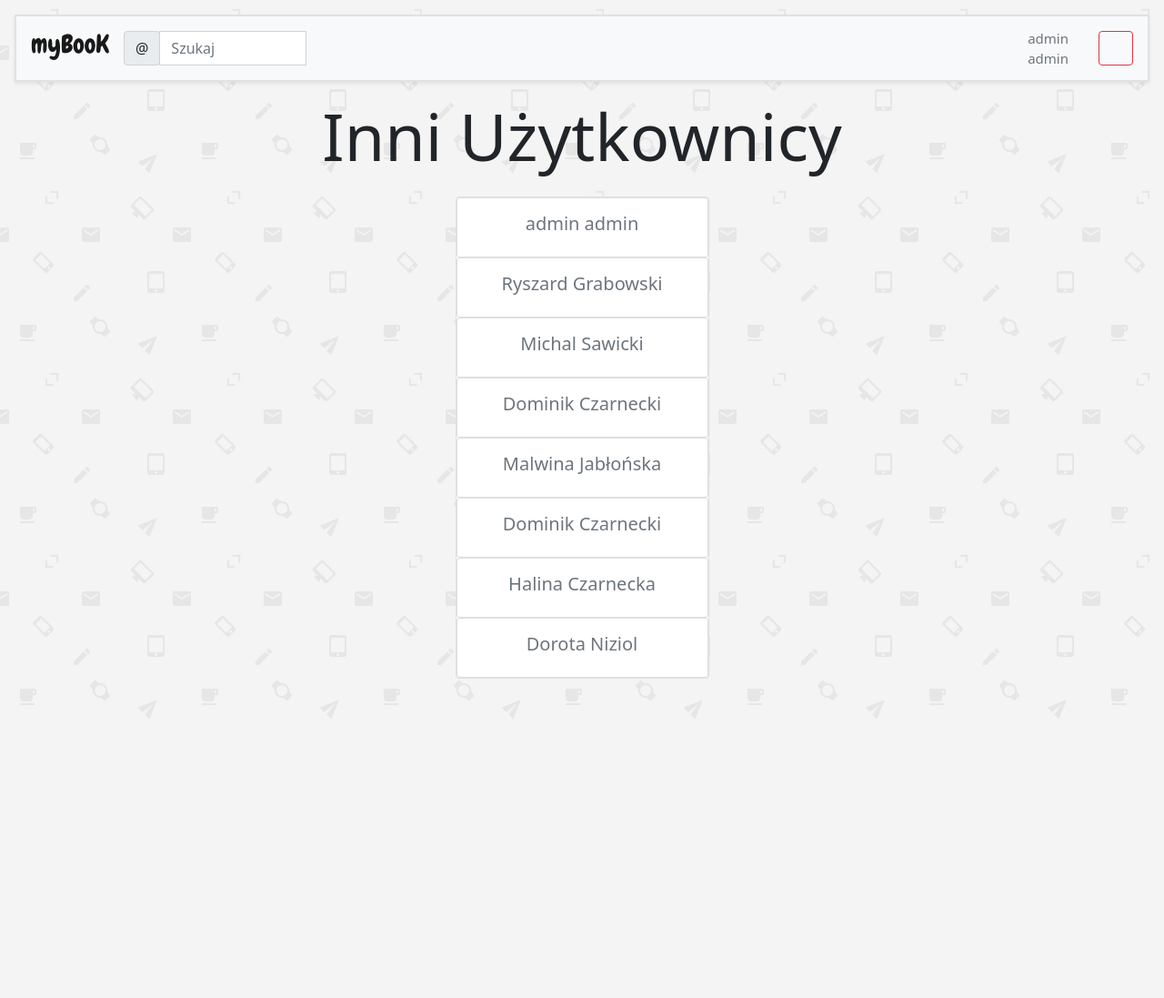
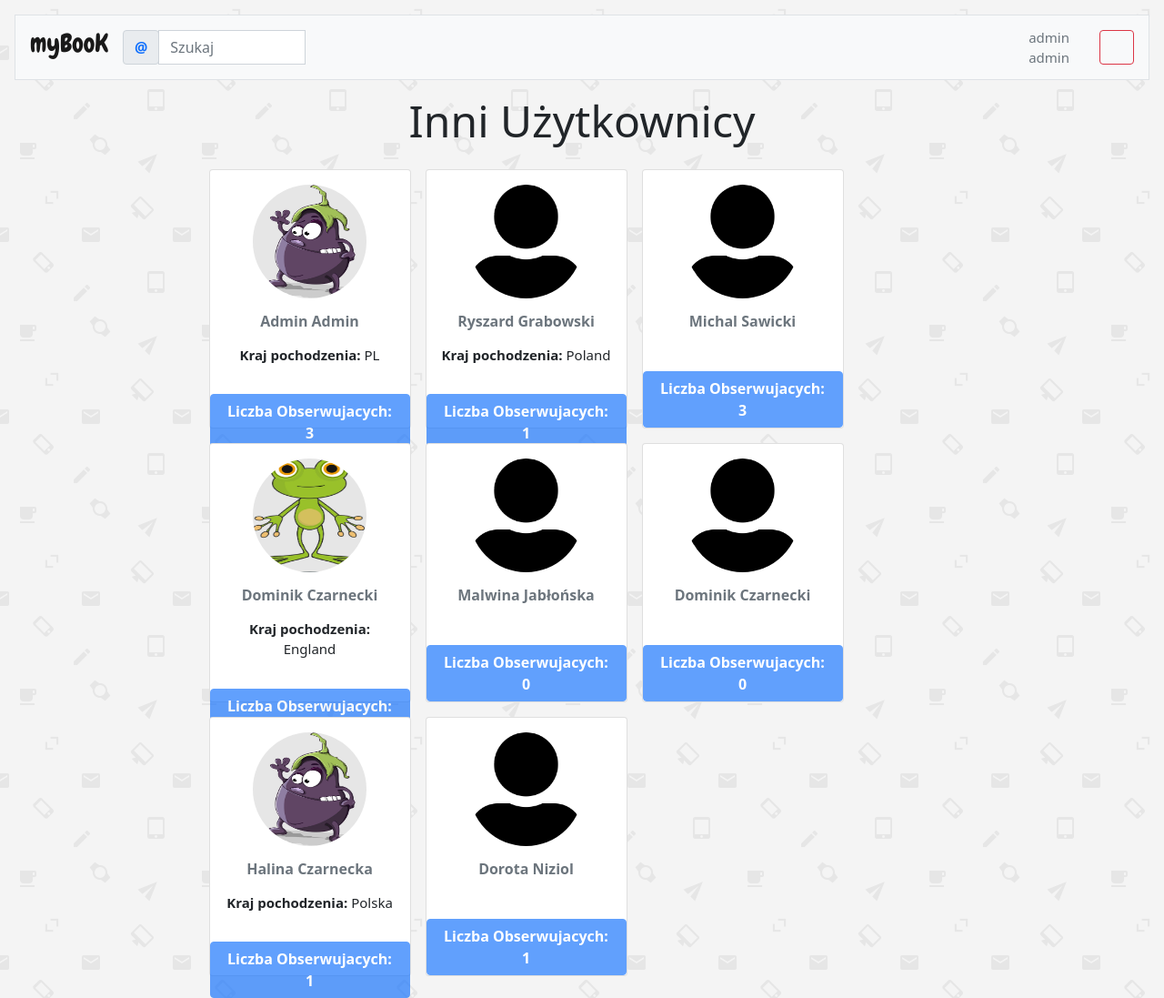
Before and after one commit to dominikCzarneckiQA/myBooK, a Django app: page /uzytkownicy/ in a window 1280 px wide. Shown: the whole page at 91% size. Before the commit the page ends 789 px from the top, so only its background shows below. Run offline with Django 3.2, Linux system fonts and the light colour scheme; a user stored in the database is signed in; data comes from the database, SQL or seed files in the repository; both versions use the stored data as it was after the commit; some libraries are stand-ins or nearby versions; some web fonts are replaced.

Commit message:
add some boostrap all work fine

```diff
--- a/feed/templates/feed/allPost.html
+++ b/feed/templates/feed/allPost.html
@@ -18,13 +18,11 @@
 
                 <button class="btn  fw-bold  btn-outline-primary mb-2 ">Dodaj Post</button>
             </form>
-
         </div>
-
 
         {% for post in allPosts %}
 
-            <div class="col-md-5  shadow-sm    mx-auto card
+            <div class="col-md-5  mx-auto card
                     overflow-visible" style="min-height:150px; max-height:555px">
 
                 <p class="card-header border-0 bg-white">
@@ -48,7 +46,7 @@
             </div>
 
             {% with allLikes=post.postLikes.count %}
-                <button class=" disabled fw-bold btn bg-white  col-md-5 text-danger">
+                <button class=" disabled fw-bold btn bg-white   col-md-5 text-danger">
                     <i class="fas fa-heart"></i> {{ allLikes }}
                 </button>
             {% endwith %}
--- a/feed/templates/feed/detailPost.html
+++ b/feed/templates/feed/detailPost.html
@@ -9,7 +9,7 @@
             <a href="{% url 'feed:all-posts' %}" class="btn btn-outline-secondary mt-2 "> Powrót </a>
         </div>
         <div class="d-flex justify-content-center  ">
-                <div class="border-bottom col-md-5  rounded text-capitalize  bg-light border  p-2 ">
+                <div class="border-bottom col-md-7   text-capitalize  bg-light border  p-2 ">
 
 
                 <div class="dropdown ">
@@ -41,7 +41,7 @@
                         </div>
                     {% endif %}
 
-                <div class="card mt-3 border overflow-auto" style="min-height:150px; max-height:799px;">
+                <div class="card mt-3 border overflow-auto" style="min-height:150px; max-height:899px;">
                     <p class="card-text    text-start mx-2 mt-2">
                         {{ post.postContent }}
                     </p>
--- a/konto/models.py
+++ b/konto/models.py
@@ -5,12 +5,12 @@ from django_countries.fields import CountryField
 
 class Profile(models.Model):
     user = models.OneToOneField(settings.AUTH_USER_MODEL, primary_key=True, on_delete=models.CASCADE)
-    biography = models.TextField(max_length=150, null=True, blank=True, verbose_name='Bio')
+    biography = models.TextField(max_length=150, null=True, blank=True, verbose_name='O mnie')
     profileAvatar = models.ImageField(upload_to='profilePhoto', default='profilePhoto/default.jpg',
-                                      blank=True, verbose_name='Img')
-    birthDate = models.DateField(null=True, blank=True, verbose_name='Birthday')
-    currentLocation = models.CharField(max_length=99, null=True, blank=True, verbose_name='Location')
-    countryOrigin = CountryField( blank=True, null=True )
+                                      blank=True, verbose_name='Zdjęcie Profilowe')
+    birthDate = models.DateField(null=True, blank=True, verbose_name='Data urodzin')
+    currentLocation = models.CharField(max_length=99, null=True, blank=True, verbose_name='Miejscowość')
+    countryOrigin = CountryField(blank=True, null=True, default='Poland')
     friends = models.ManyToManyField(User, blank=True, related_name='friends')
 
     github = models.URLField(null=True, blank=True, max_length=40)
--- a/konto/templates/konto/userList.html
+++ b/konto/templates/konto/userList.html
@@ -6,22 +6,51 @@
 
 {% block content %}
 
-    <div class="container">
-        <h1 class="display-2">Inni Użytkownicy</h1>
-        <div class="col-md-12 mb-4 mt-4 ">
-            <div class="mx-auto  card template  w-25 border-1 " style="min-width: 200px; max-width: 899px">
-                {% for user in users %}
-                    <div class=" card  p-3  ">
-                        <a class="text-secondary " href="{% url 'userProfile' user.profile.pk %}">
-                            <h5>
-                                {{ user.first_name }} {{ user.last_name }}
-                            </h5>
-                        </a>
+    <div class="container ">
+
+        <h3 class=" mx-auto display-5">Inni Użytkownicy</h3>
+
+
+        <div class="col-md-9  mt-3  mx-auto  ">
+            {% for user in users %}
+                <div class="card-group  float-start p-2"  >
+                    <div class="row">
+                        <div class="  ">
+                            <div class="card " style="width: 222px; height:285px;">
+                                <img alt="userProfileImg" src="{{ user.profile.profileAvatar.url }}"
+                                     class="rounded-circle mt-3 mx-auto" width="125px" height="125px"/>
+                                <div class="card-body">
+                                    <div class="card-title">
+                                        <div class=" h6 ">
+                                            <a class="text-secondary  text-capitalize"
+                                               href="{% url 'userProfile' user.profile.pk %}">
+                                                {% if user.first_name %}
+                                                    {{ user.first_name }}
+                                                {% endif %}
+                                                {% if user.last_name %}
+                                                    {{ user.last_name }}
+                                                {% endif %}
+                                            </a>
+                                        </div>
+                                    </div>
+                                <p class="card-text">
+                                    {% if user.profile.countryOrigin %}
+                                        <p><strong  >Kraj pochodzenia:</strong> {{ user.profile.countryOrigin }}
+                                        </p>
+                                    {% endif %}
+                                </p>
+                                </div>
+
+                                <button class=" btn btn-primary disabled fw-bold">Liczba
+                                    Obserwujacych: {{ user.profile.friends.all.count }}</button>
+                            </div>
+                        </div>
+
                     </div>
-                {% endfor %}
-            </div>
+                </div>
+            {% endfor %}
+
         </div>
+    </div>
 
-    </div>
-    </div>
 {% endblock %}
--- a/konto/templates/mainPage.html
+++ b/konto/templates/mainPage.html
@@ -1,5 +1,5 @@
 {% load static %}
-{% load active_link_tags %}
+
 <!doctype html>
 <html lang="pl">
 <head>
@@ -30,9 +30,12 @@
 
 <body class="text-center" style="background-image: url('{% static "backgrounds/tlo01.png" %}' );">
 {% if request.user.is_authenticated %}
-    <nav class="navbar m-3   sticky-top border border-2 shadow-sm  navbar-light bg-light navbar-expand-lg   text-decoration-none ">
-    <a class="navbar-brand  text-decoration-none mx-3 " href="{% url 'feed:all-posts' %}"><h3 class="chewy ">
-        myBooK</h3></a>
+    <nav class="navbar m-3   sticky-top border  navbar-light bg-light navbar-expand-lg ">
+    <a class="navbar-brand  text-decoration-none mx-3 " href="{% url 'feed:all-posts' %}">
+        <h3 class="chewy ">
+            myBooK
+        </h3>
+    </a>
     <button class="navbar-toggler" type="button" data-bs-toggle="collapse" data-bs-target="#navbarSupportedContent"
             aria-controls="navbarSupportedContent" aria-expanded="false" aria-label="Toggle navigation">
         <span class="navbar-toggler-icon"></span>
@@ -42,11 +45,11 @@
         <form class="form-inline" method="get" action="{% url 'user_search' %}">
             <div class="input-group">
                 <div class="input-group-prepend">
-                    <span class="input-group-text align-content-center" id="basic-addon1">@</span>
+                    <span class="input-group-text align-content-center text-primary fw-bold" id="basic-addon1">@</span>
                 </div>
                 <input type="text" class="form-control" placeholder="Szukaj" aria-label="Username"
-                       aria-describedby="basic-addon1" name="quest" value="{{ request.GET.quest }}">
-                <button class="btn bg-transparent "> <i class="fas fa-search"></i> </button>
+                       aria-describedby="basic-addon1"  name="quest" value="{{ request.GET.quest }}">
+                <button class="btn bg-transparent text-decoration-none "><i class="fas fa-search"></i></button>
             </div>
         </form>
     </nav>
@@ -55,20 +58,20 @@
     <div class="d-flex justify-content-center w-100">
 
         <ul class=" nav  w-50">
-            <li class="nav-item  mx-3 {% active_link 'feed:all-posts' 'active' %}">
+            <li class="nav-item  mx-3">
                 <a class="nav-link mx-auto" aria-current="page"
-                   href="{% url 'feed:all-posts' %}">
+                  href="#" >
                     <i class="fas fa-home h4 "></i>
                 </a>
             </li>
             <li class=" nav-item mx-3  ">
                 <a class="nav-link     " aria-current="page"
-                   href="#">
+                   href="{% url 'feed:all-posts' %}">
                     <i class="fas h4 fa-clipboard"></i>
                 </a>
             </li>
 
-            <li class="  nav-item mx-3  {% if request.path == people %} active {% endif %}">
+            <li class="  nav-item mx-3   ">
                 <a class="nav-link   " data-toggle="tab" href="{% url 'all_users' %}">
                     <i class="fas fa-user-friends h4"></i>
                 </a>
@@ -101,7 +104,7 @@
     </a>
 
     <div class="dropdown   mx-3">
-        <button  class=" btn btn-outline-danger   " data-bs-toggle="dropdown" aria-expanded="false">
+        <button class=" btn btn-outline-danger   " data-bs-toggle="dropdown" aria-expanded="false">
             <i class="fas fa-chevron-down"></i>
         </button>
         <ul class="dropdown-menu dropdown-menu-end">
--- a/myBooK/settings.py
+++ b/myBooK/settings.py
@@ -35,7 +35,6 @@ ALLOWED_HOSTS = []
 INSTALLED_APPS = [
     'konto.apps.KontoConfig',
     "crispy_forms",
-    "active_link",
     "crispy_bootstrap5",
     'django.contrib.admin',
     'django.contrib.auth',
```
Also changed, not shown: konto/templates/konto/userSearch.html (+26 -18 lines), db.sqlite3, feed/templates/feed/friendsPost.html (renamed from konto/templates/konto/friendsPost.html), konto/templates/konto/userProfile.html (indentation only).
